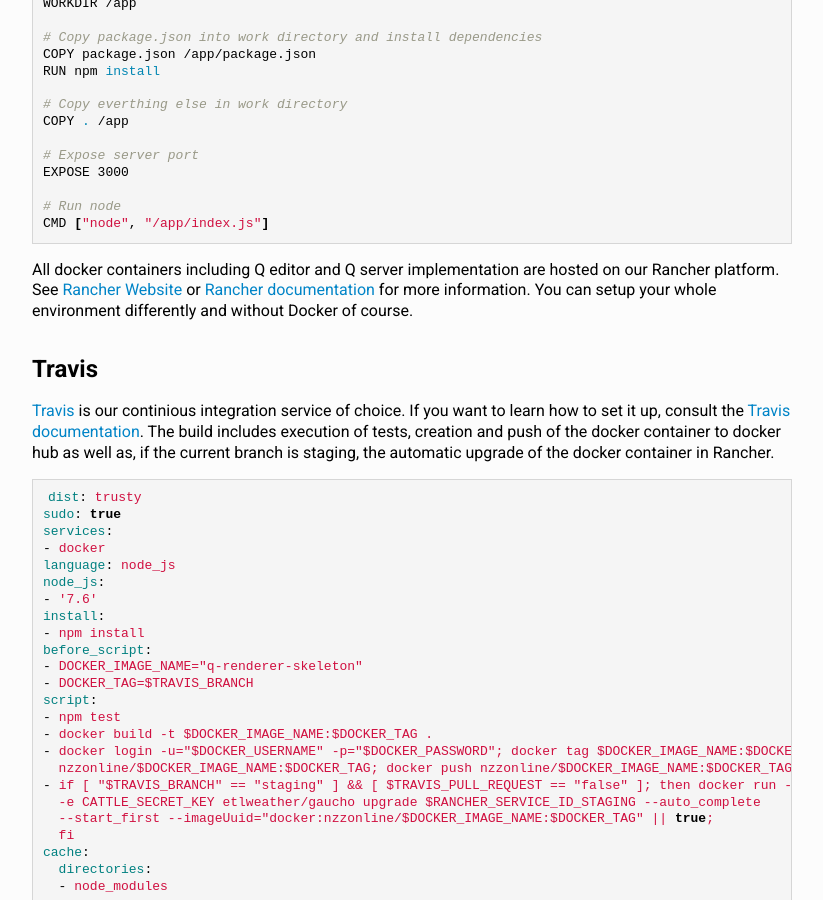
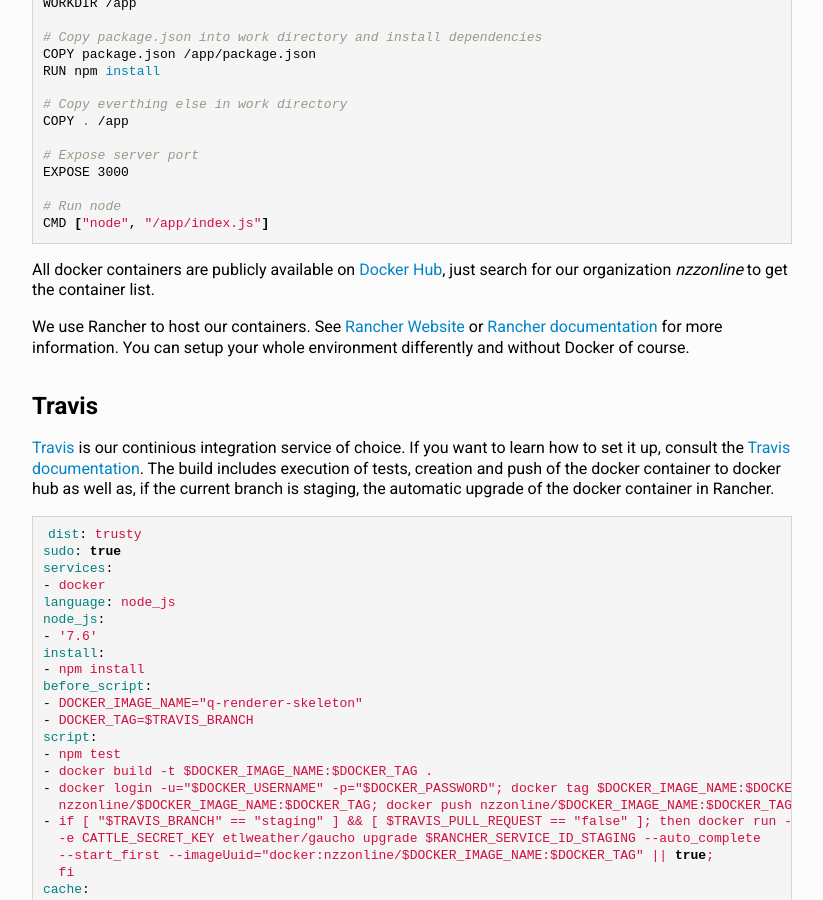
Before and after one commit to nzzdev/Q-server, a Jekyll site: the page built from docs/developing-tools.md, in a window 1280 px wide and 900 px high, scrolled down 2815 px. Shown: the whole window, without its empty margins (228-1051 px from the left). Built offline with Jekyll 4.4.1, drawn with Linux system fonts in a browser that asks for light colours; our own code applies the rules of GitHub Pages for plain Markdown files.

Commit message:
Added info about containers on docker hub

````diff
--- a/docs/developing-tools.md
+++ b/docs/developing-tools.md
@@ -144,7 +144,9 @@
 CMD ["node", "/app/index.js"]
 ```
 
-All docker containers including Q editor and Q server implementation are hosted on our Rancher platform. See [Rancher Website](https://rancher.com/) or [Rancher documentation](https://docs.rancher.com) for more information. You can setup your whole environment differently and without Docker of course.
+All docker containers are publicly available on [Docker Hub](https://hub.docker.com/), just search for our organization _nzzonline_ to get the container list.
+
+We use Rancher to host our containers. See [Rancher Website](https://rancher.com/) or [Rancher documentation](https://docs.rancher.com) for more information. You can setup your whole environment differently and without Docker of course.
 
 ## Travis
 
````
